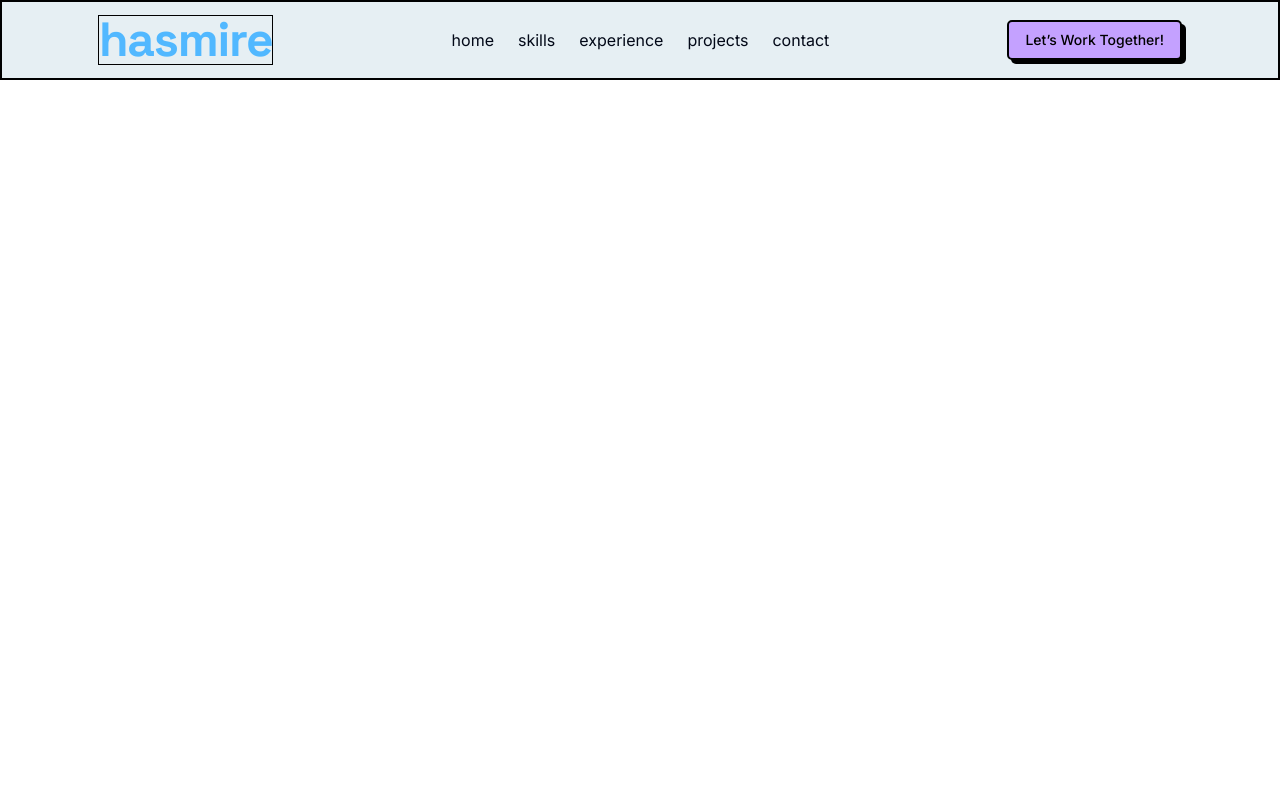
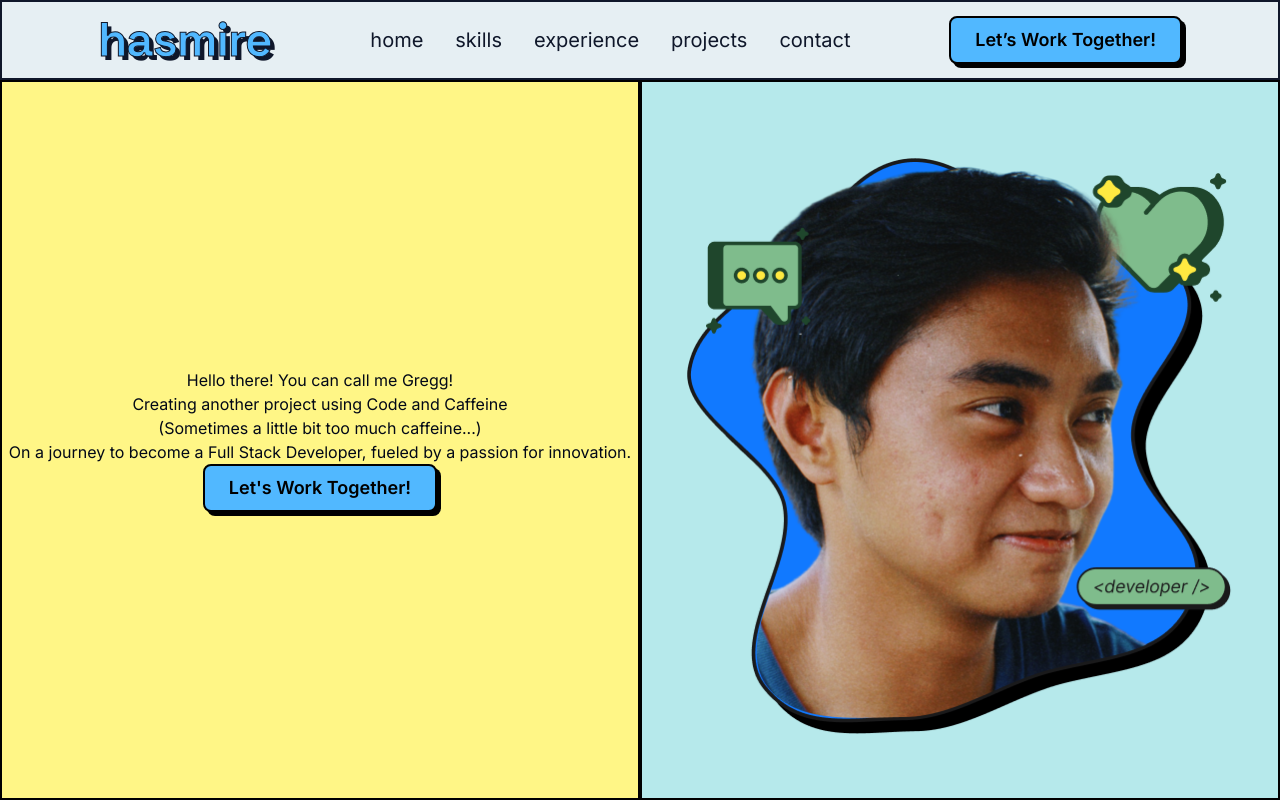
Before and after one commit to Hasmire/portfolio, a Next.js app: page / in a window 1280 px wide. Built offline with nearby package versions, Linux system fonts and the light colour scheme.

Commit message:
working on hero section

```diff
--- a/src/app/globals.css
+++ b/src/app/globals.css
@@ -75,4 +75,9 @@
   body {
     @apply bg-background text-foreground;
   }
+  .text-shadow-neo {
+    text-shadow: 4px 4px #0f172a;
+    -webkit-text-stroke-width: 1px;
+    -webkit-text-stroke-color: #0f172a;
+  }
 }
--- a/src/app/page.tsx
+++ b/src/app/page.tsx
@@ -1,22 +1,26 @@
+import Image from 'next/image'
 import React from 'react'
 
+import NavBar from '@/components/NavBar'
 import { Button } from '@/components/ui/button'
 
 export default function Home() {
   return (
-    <div className="h-full">
-      <div className="flex h-20 w-full items-center justify-between border-2 border-black bg-nepal-100 px-24">
-        <h1 className="scroll-m-20  border border-black font-Space_Grotesk text-4xl font-extrabold tracking-tight text-cerulean-400 lg:text-5xl">
-          hasmire
-        </h1>
-        <div className="flex gap-6">
-          <div>home</div>
-          <div>skills</div>
-          <div>experience</div>
-          <div>projects</div>
-          <div>contact</div>
+    <div className="size-full">
+      <NavBar />
+      <div className="flex w-full flex-col md:flex-row">
+        <div className="flex h-[450px] w-full flex-col items-center justify-center border-2 border-black bg-yellow-200 md:h-[calc(100dvh-80px)]">
+          <div>Hello there! You can call me Gregg!</div>
+          <div>Creating another project using Code and Caffeine</div>
+          <div>(Sometimes a little bit too much caffeine...)</div>
+          <div>
+            On a journey to become a Full Stack Developer, fueled by a passion for innovation.
+          </div>
+          <Button>Let&apos;s Work Together!</Button>
         </div>
-        <Button>Let’s Work Together!</Button>
+        <div className="flex h-[450px] w-full items-center justify-center border-2 border-black bg-blue-200 md:h-[calc(100dvh-80px)]">
+          <Image src="/images/Landing Page.png" alt="hasmire" width={546} height={563} />
+        </div>
       </div>
     </div>
   )
--- /dev/null
+++ b/src/components/NavBar.tsx
@@ -0,0 +1,21 @@
+import React from 'react'
+
+import { Button } from './ui/button'
+
+export default function NavBar() {
+  return (
+    <div className="flex h-20 w-full items-center justify-between border-2 border-slate-900 bg-nepal-100 px-24">
+      <h1 className="text-shadow-neo scroll-m-20 font-Space_Grotesk text-4xl font-extrabold tracking-tight text-cerulean-400 lg:text-5xl">
+        hasmire
+      </h1>
+      <div className="flex gap-8">
+        <div className="text-xl text-slate-900">home</div>
+        <div className="text-xl text-slate-900">skills</div>
+        <div className="text-xl text-slate-900">experience</div>
+        <div className="text-xl text-slate-900">projects</div>
+        <div className="text-xl text-slate-900">contact</div>
+      </div>
+      <Button>Let’s Work Together!</Button>
+    </div>
+  )
+}
--- a/src/components/ui/button.tsx
+++ b/src/components/ui/button.tsx
@@ -5,18 +5,18 @@ import * as React from 'react'
 import cn from '@/lib/utils'
 
 const buttonVariants = cva(
-  'inline-flex items-center justify-center whitespace-nowrap rounded-base text-sm font-base text-black ring-offset-white transition-all focus-visible:outline-none focus-visible:ring-2 focus-visible:ring-slate-950 focus-visible:ring-offset-2 disabled:pointer-events-none disabled:opacity-50',
+  'inline-flex items-center justify-center whitespace-nowrap rounded-lg text-sm font-base text-black ring-offset-white transition-all focus-visible:outline-none focus-visible:ring-2 focus-visible:ring-slate-950 focus-visible:ring-offset-2 disabled:pointer-events-none disabled:opacity-50',
   {
     variants: {
       variant: {
         default:
-          'border-2 border-black bg-main shadow-base hover:translate-x-boxShadowX hover:translate-y-boxShadowY hover:shadow-none',
-        noShadow: 'border-2 border-black bg-main',
+          'border-2 border-black bg-[#51B8FF] shadow-base hover:translate-x-boxShadowX hover:translate-y-boxShadowY hover:shadow-none',
+        noShadow: 'border-2 border-black bg-[#51B8FF]',
         link: 'underline-offset-4 hover:underline',
         neutral: 'border-2 border-black bg-white',
       },
       size: {
-        default: 'h-10 px-4 py-2',
+        default: 'min-h-10 px-6 py-2 text-lg font-semibold',
         sm: 'h-9 px-3',
         lg: 'h-11 px-8 text-base',
         icon: 'size-10',
```
Also changed, not shown: .eslintrc.json, public/images/Landing Page.png (added), 1 other file (tests, documents, lock files or other folders).
